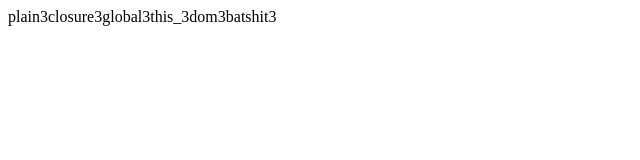
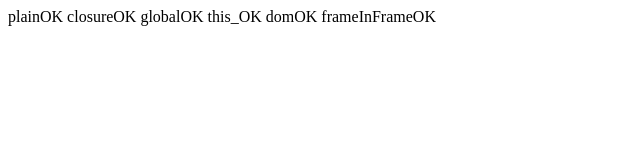
Before and after one commit to hville/inHTML, a website: page in-frame.test.html in a window 1280 px wide. Shown: the whole page, without its empty margins (0-640 px from the left). Drawn offline with Linux system fonts and the light colour scheme.

Commit message:
simpler iframe

```diff
--- a/in-frame.js
+++ b/in-frame.js
@@ -1,32 +1,33 @@
 const ISMOD = /^[\s]*import[\s'"`*{;]/
+/**
+ * create a function that runs in an iframe
+ * @param {string} code for the iframe exported function
+ * @param {string} [init] initiation code in the iframe
+ * @param {string} [attributes] iframe script tag attributes
+ * @returns {Promise}
+ */
 export function frame(code, init='', attributes=ISMOD.test(init) ? 'type=module' : '') {
+	const uid = '_'+Math.floor(Math.random()*28e11).toString(36)
 
 	// create the iframe - note: no attempts to escape user input
 	const iframeEl = document.createElement('iframe')
-	iframeEl.style.display = 'none' //takes no space vs iframeEl.hidden = true
+	iframeEl.style.display = 'none'
 	iframeEl.sandbox = 'allow-scripts allow-same-origin'
-	iframeEl.srcdoc =`<script ${
-		attributes
+	iframeEl.srcdoc =`<script ${ attributes
 	// complicate access to the parent window:
-	}>Object.defineProperties(window,{parent:{value:window},frameElement:{value:null}});${
-		init
-	};dispatchEvent(new CustomEvent('resolve',{detail:(${
-		code
-	}).bind(this)}))<\/script>`
+	}>Object.defineProperties(window,{parent:{value:window},frameElement:{value:null}});${ init
+	};window.${ uid }=(${ code }).bind(window)<\/script>`
 
 	// get the evaluated code
-	const framed = Promise.all([
-		new Promise( (p,f) => {
-			iframeEl.onload = p
-			iframeEl.onerror = f
-		} ),
-		new Promise( (p,f)=>{
-			document.body.appendChild(iframeEl).contentWindow.addEventListener('resolve', e => {
-				if (typeof e.detail === 'function') p(e.detail)
-				else f(new Error('not a function'))
-			}, {once:true, passive:true})
-		})
-	])
+	const framed = new Promise( (p,f) => {
+		iframeEl.onerror = f
+		iframeEl.onload = () => {
+			const fcn = iframeEl.contentWindow[uid]
+			if (typeof fcn === 'function') p(fcn)
+			else f(new Error('not a function'))
+		}
+		document.body.appendChild(iframeEl)
+	})
 	framed.finally( () => iframeEl.remove() )
-	return framed.then( all => { iframeEl.remove(); return all[1]	} )
+	return framed
 }
--- a/in-frame.test.html
+++ b/in-frame.test.html
@@ -2,25 +2,40 @@
 <head></head>
 
 <script type=module>
-	import {frame} from './browser.js'
-	const plain = frame(`x=>x+2`),
-				closure = frame(`x=>x+y`, `const y=2`),
-				global = frame(`x=>x+y`, `window.y=2`),
-				this_ = frame(`function(x) { return x+this.y }`, `window.y=2`),
-				dom = frame(`x => +document.body.textContent+x`, `onload = () => document.body.textContent=2`),
-				batshit = frame(`async x => (await ff)(x)`, `import {frame} from './in-frame.js';
-				const ff = frame('x=>x+2')`)
+//TODO tests with events, async defer await module document XPath
+import {frame} from './browser.js'
 
-	async function test(msg,f,arg) {
-		//f.catch(e => console.log('!',e))
-		document.body.append(msg, await f(arg))
-	}
+//Timing
+/* Notes:
+		- document.readyState is missed with type=module async
+		- readyState is loading with scripts (no DOM) and interractive with module
+		- async and defer are unreliable
+ */
+const ts = `
+const ts={js:document.readyState};
+onload=()=>ts.onload=document.readyState;
+document.addEventListener("DOMContentLoaded", ()=>ts.onDOM=document.readyState)`
+frame('()=>ts',ts,'').then(f => console.log('script',f()))
+frame('()=>ts',ts,'async').then(f => console.log('async',f()))
+frame('()=>ts',ts,'defer').then(f => console.log('defer',f()))
+frame('()=>ts',ts,'async defer').then(f => console.log('async defer',f()))
+frame('()=>ts',ts,'type=module').then(f => console.log('type=module',f()))
+frame('()=>ts',ts,'type=module async').then(f => console.log('type=module async',f()))
 
-	test('plain', await plain, 1)
-	test('closure', await closure, 1)
-	test('global', await global, 1)
-	test('this_', await this_, 1)
-	test('dom', await dom, 1)
-	test('batshit', await batshit, 1)
+//Context
+async function test(msg,f) {
+	//f.catch(e => console.log('!',e))
+	document.body.append(await f(msg))
+}
+
+test('plain', await frame(`x=>x+'OK '`))
+test('closure', await frame(`x=>x+y`, `const y='OK '`))
+test('global', await frame(`x=>x+y`, `window.y='OK '`))
+test('this_', await frame(`function(x) { return x+this.y }`, `window.y='OK '`))
+test('dom', await frame(`x => x+document.body.textContent`, `onload = () => document.body.textContent='OK '`))
+test('frameInFrame', await frame(
+`async x => (await ff)(x)`,
+`import {frame} from './in-frame.js';
+const ff = frame('x=>x+"OK "')`))
 </script>
 </html>
--- a/package.json
+++ b/package.json
@@ -2,7 +2,7 @@
   "name": "@hugov/inhtml",
   "type": "module",
   "browser": "browser.js",
-  "version": "0.6.1",
+  "version": "0.7.0",
   "description": "small and simple in-html templates, factories and dynamic lists",
   "keywords": ["html", "template", "dom", "browser", "dynamic", "keyed", "list"],
   "author": "Hugo Villeneuve",
```
